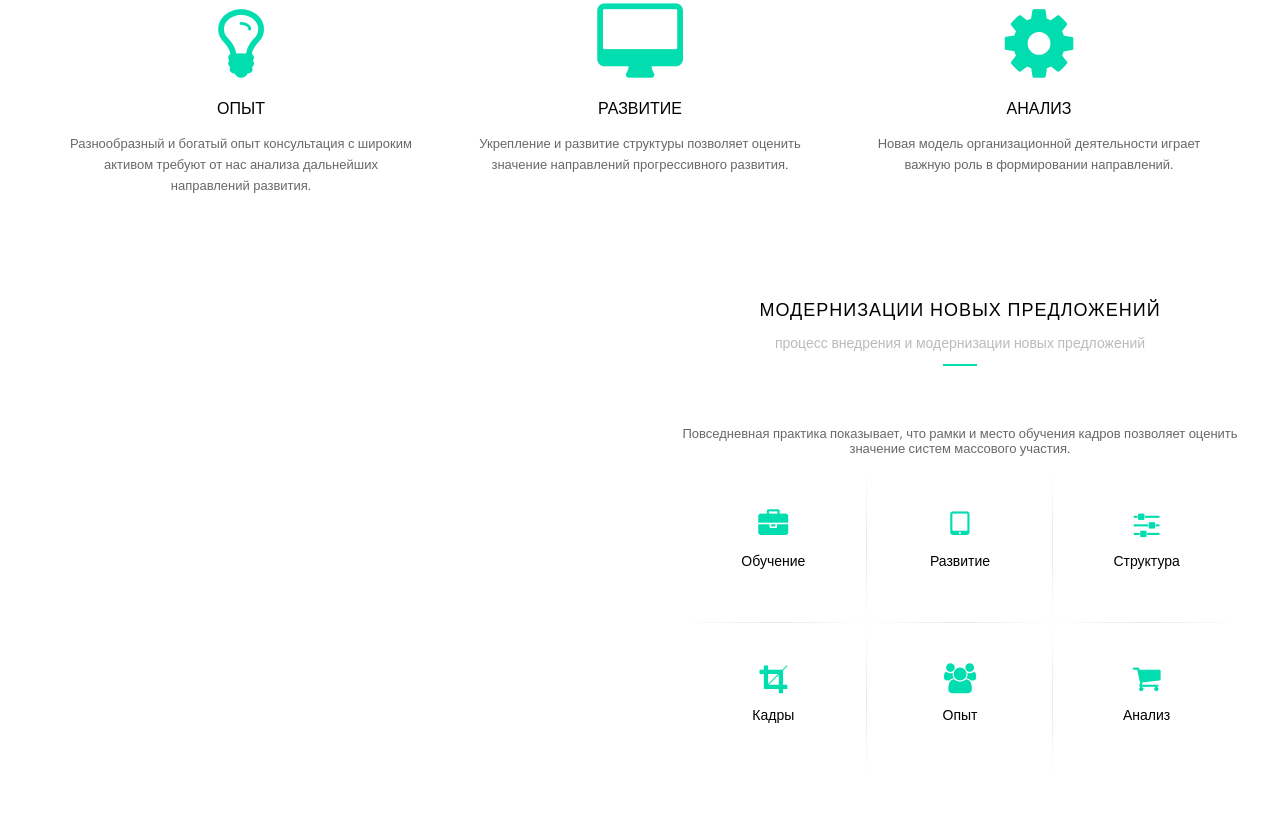
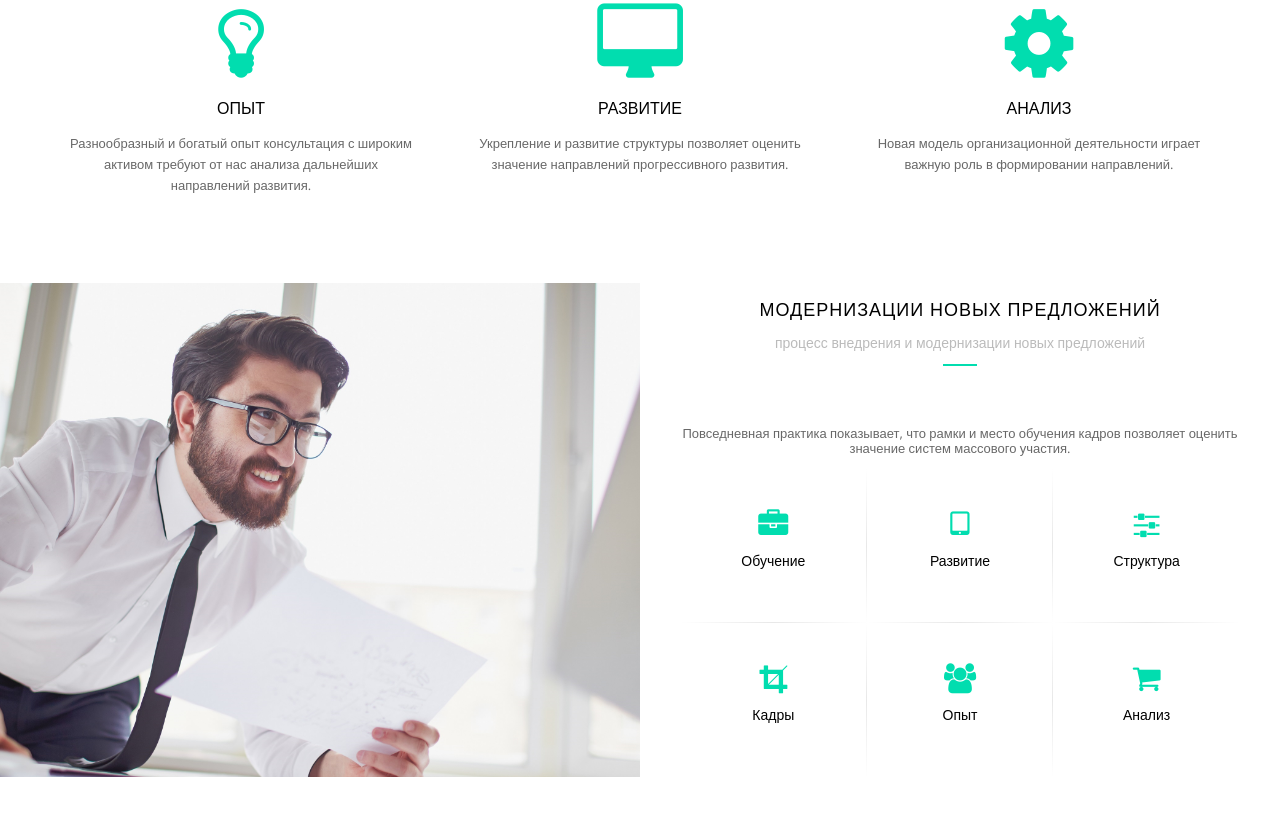
Before and after one commit to 0n3two/template-1, a plain HTML site: page index.html in a window 1280 px wide. Shown: the part 941-1756 px from the top of the page. Drawn offline with nearby package versions, Linux system fonts and the light colour scheme.

Commit message:
added div .parralax

```diff
--- a/index.html
+++ b/index.html
@@ -225,7 +225,7 @@
             <!-- row -->
             <div class='content__row content__row_columns_two'>
 
-                <div class='content__column-left'>
+                <div class='content__column-left parallax'>
 
                 </div>
 
```
